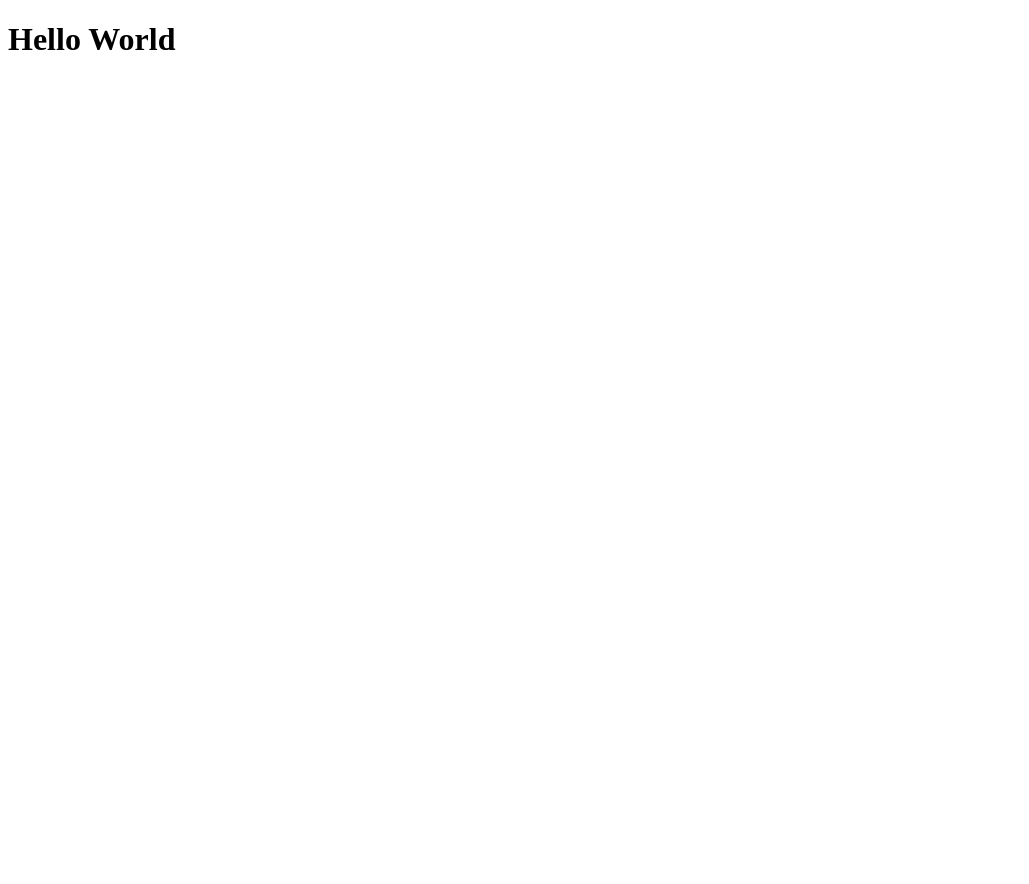
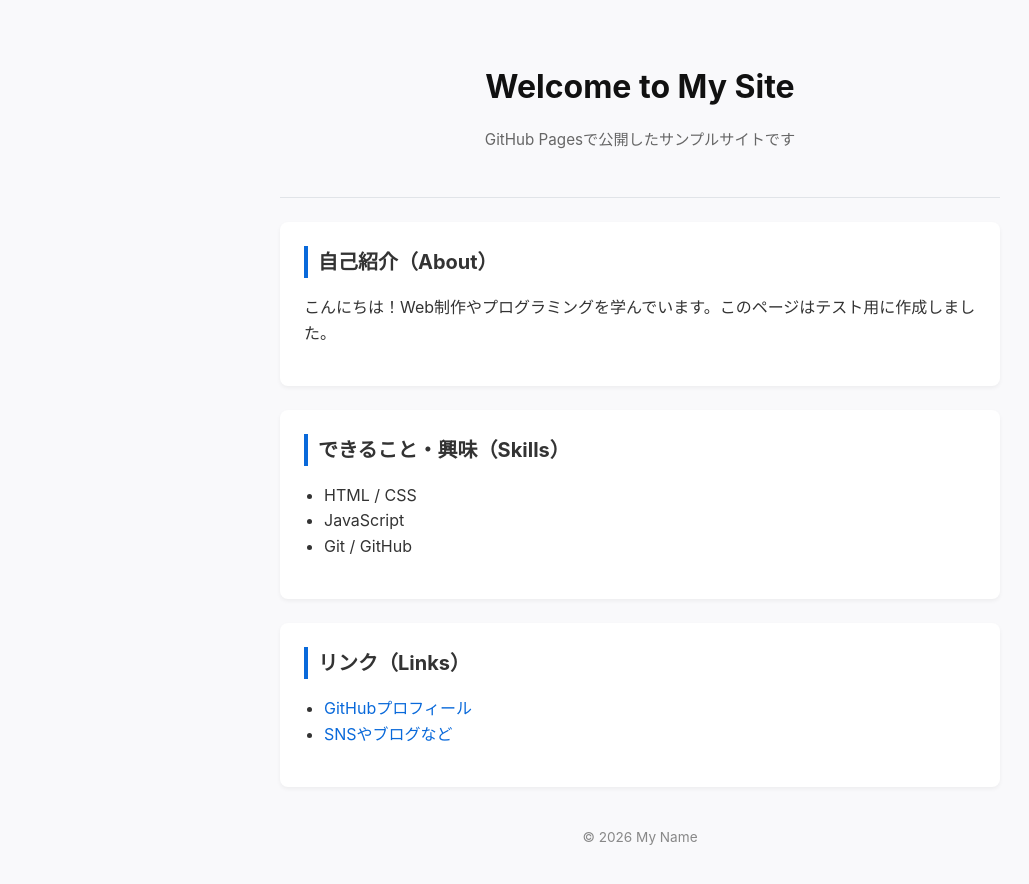
Before and after one commit to koira-kissa/GA4_test, a plain HTML site: page index.html in a window 1280 px wide. Shown: the whole page, without its empty margins (0-1029 px from the left). Before the commit the page ends 800 px from the top, so only its background shows below. Drawn offline with Linux system fonts and the light colour scheme.

Commit message:
Update index.html for personal website layout
Added styles and sections for a personal website.

```diff
--- a/index.html
+++ b/index.html
@@ -1,9 +1,97 @@
 <!DOCTYPE html>
-<html>
+<html lang="ja">
 <head>
-    <title>Hello World</title>
+  <meta charset="UTF-8">
+  <meta name="viewport" content="width=device-width, initial-scale=1.0">
+  <title>My First Website</title>
+  <style>
+    body {
+      font-family: -apple-system, BlinkMacSystemFont, "Segoe UI", Roboto, sans-serif;
+      line-height: 1.6;
+      color: #333;
+      max-width: 720px;
+      margin: 0 auto;
+      padding: 40px 20px;
+      background-color: #f9f9fb;
+    }
+    header {
+      text-align: center;
+      padding-bottom: 30px;
+      border-bottom: 1px solid #e1e4e8;
+    }
+    h1 {
+      margin-bottom: 8px;
+      color: #111;
+    }
+    .subtitle {
+      color: #666;
+      font-size: 0.95rem;
+    }
+    section {
+      background: #fff;
+      padding: 24px;
+      margin-top: 24px;
+      border-radius: 8px;
+      box-shadow: 0 2px 4px rgba(0,0,0,0.05);
+    }
+    h2 {
+      margin-top: 0;
+      font-size: 1.25rem;
+      border-left: 4px solid #0969da;
+      padding-left: 10px;
+    }
+    ul {
+      padding-left: 20px;
+    }
+    a {
+      color: #0969da;
+      text-decoration: none;
+    }
+    a:hover {
+      text-decoration: underline;
+    }
+    footer {
+      text-align: center;
+      margin-top: 40px;
+      font-size: 0.85rem;
+      color: #888;
+    }
+  </style>
 </head>
 <body>
-    <h1>Hello World</h1>
+
+  <header>
+    <h1>Welcome to My Site</h1>
+    <p class="subtitle">GitHub Pagesで公開したサンプルサイトです</p>
+  </header>
+
+  <main>
+    <section>
+      <h2>自己紹介（About）</h2>
+      <p>こんにちは！Web制作やプログラミングを学んでいます。このページはテスト用に作成しました。</p>
+    </section>
+
+    <section>
+      <h2>できること・興味（Skills）</h2>
+      <ul>
+        <li>HTML / CSS</li>
+        <li>JavaScript</li>
+        <li>Git / GitHub</li>
+      </ul>
+    </section>
+
+    <section>
+      <h2>リンク（Links）</h2>
+      <ul>
+        <li><a href="https://github.com" target="_blank" rel="noopener">GitHubプロフィール</a></li>
+        <li><a href="https://example.com" target="_blank" rel="noopener">SNSやブログなど</a></li>
+      </ul>
+    </section>
+  </main>
+
+  <footer>
+    <p>&copy; 2026 My Name</p>
+  </footer>
+
 </body>
 </html>
```
